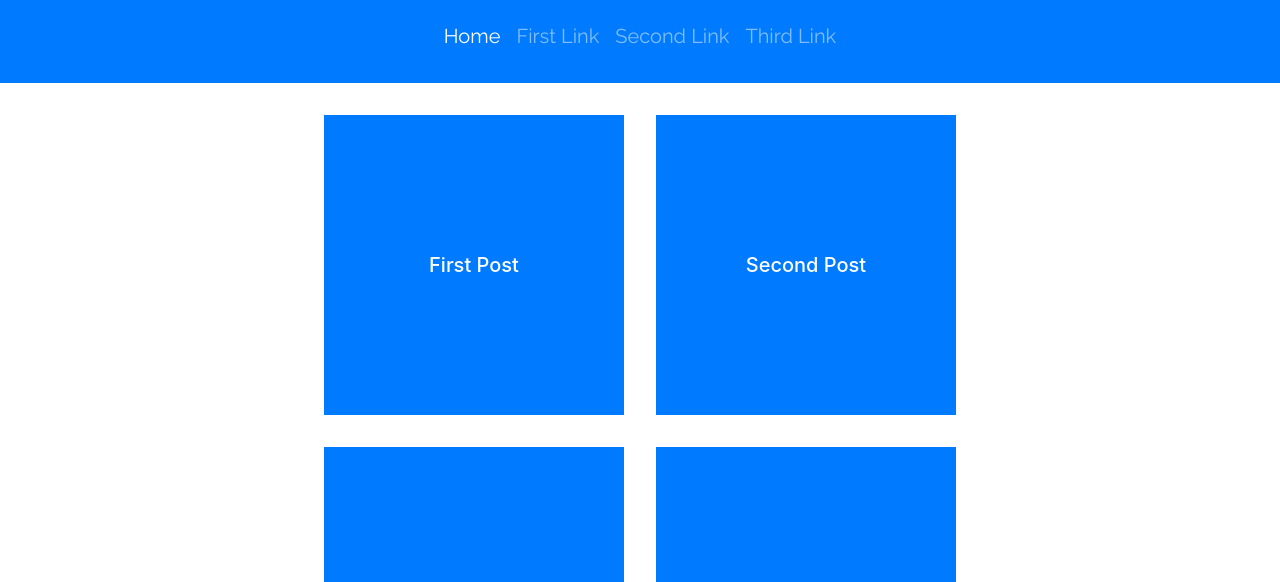
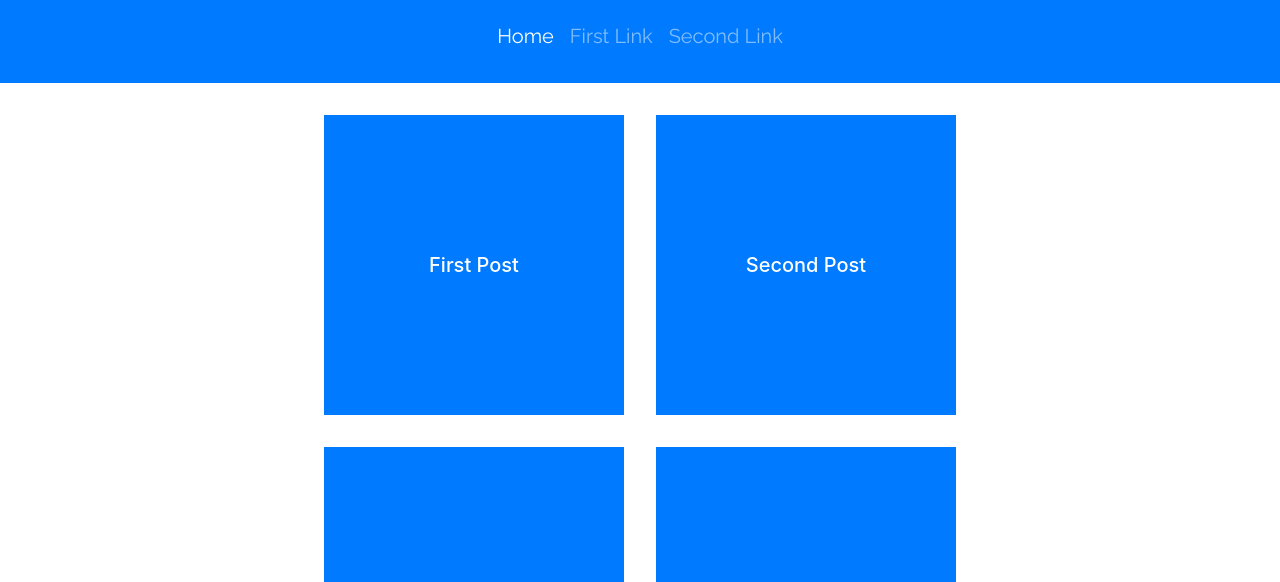
Before and after one commit to Morrowii/Creatlively, a plain HTML site: page index.html in a window 1280 px wide. Shown: the part 211-793 px from the top of the page. Drawn offline with nearby package versions, Linux system fonts and the light colour scheme.

Commit message:
removed extra link to fix link wrapping

```diff
--- a/index.html
+++ b/index.html
@@ -29,7 +29,6 @@
             <a class="nav-item nav-link mx-2 active" href="#">Home <span class="sr-only">(current)</span></a>
             <a class="nav-item nav-link mx-2" href="#">First Link</a>
             <a class="nav-item nav-link mx-2" href="#">Second Link</a>
-            <a class="nav-item nav-link mx-2" href="#">Third Link</a>
         </div>
     </nav>
 
```
